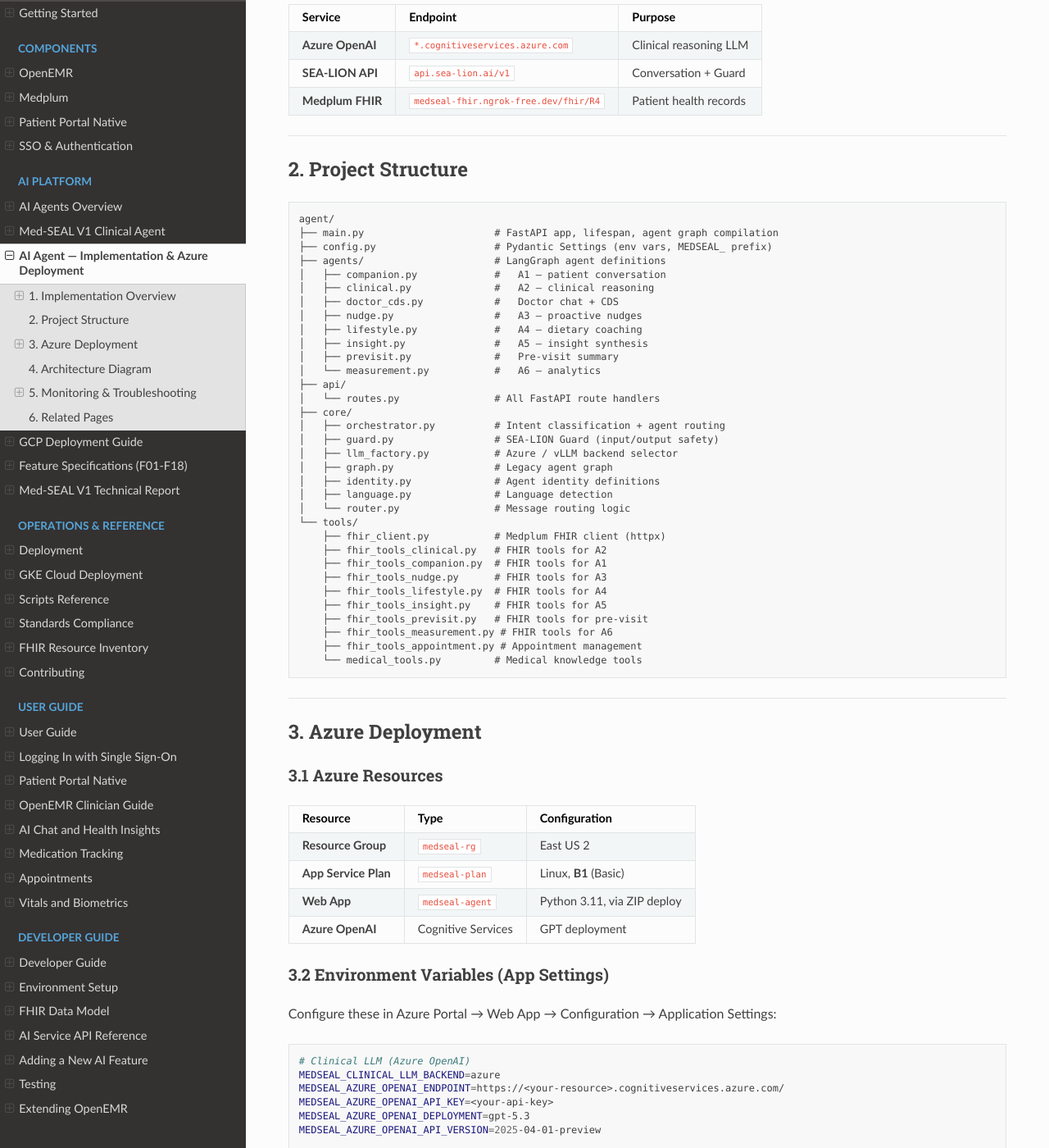
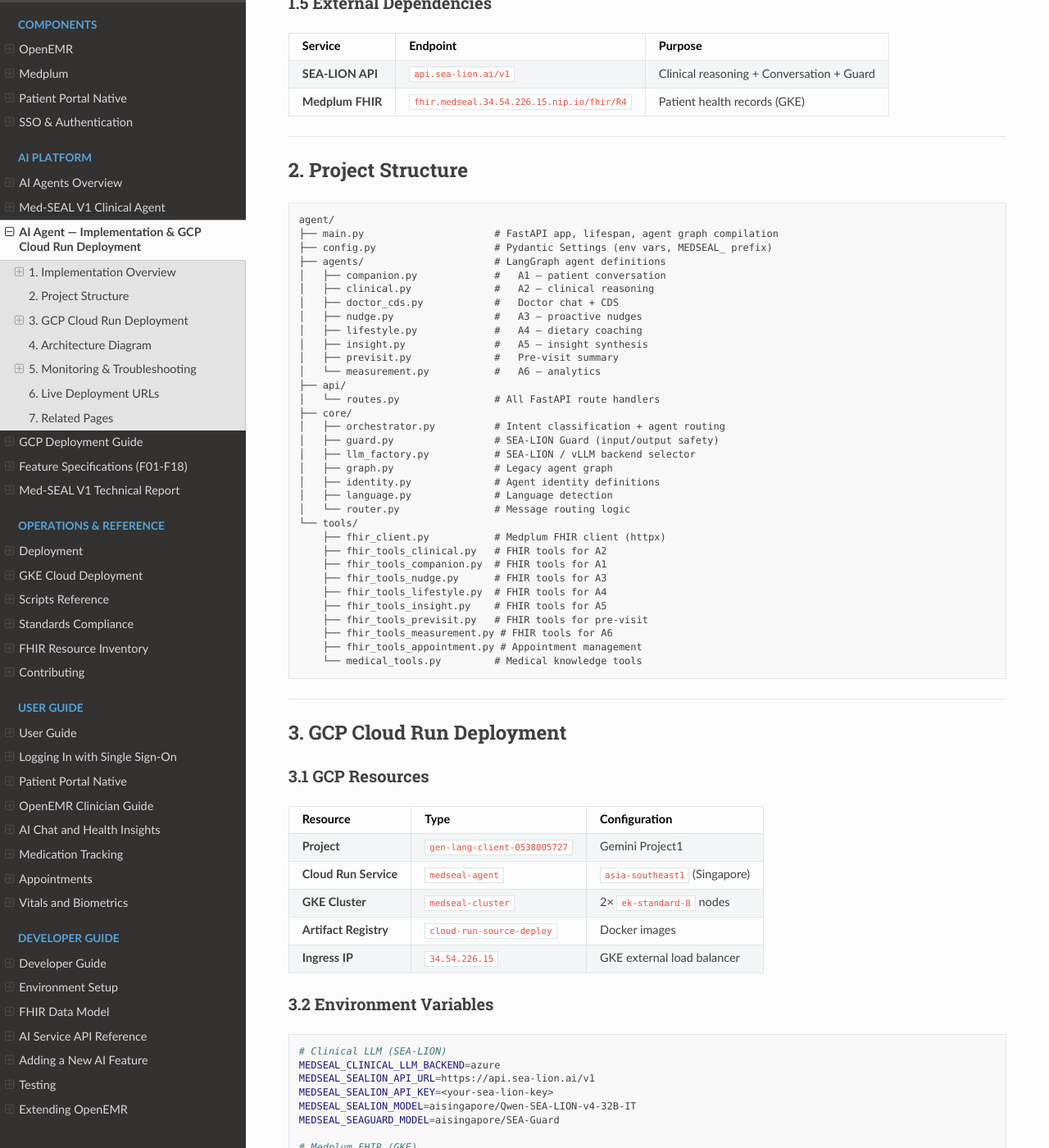
Before and after one commit to IgoyAI/Med-SEAL-docs, a Sphinx documentation site: the page built from docs/ai-agents/azure-deployment.md, in a window 1280 px wide and 1400 px high, scrolled down 2149 px. Shown: the whole window at 82% size. Built offline with Sphinx 7.4.7 and the Read the Docs theme 3.1.0, drawn with Linux system fonts in a browser that asks for light colours; some of the changed text lies outside the part shown.

Commit message:
docs: replace all Azure references with GCP Cloud Run + SEA-LION across AI agent docs

````diff
--- a/docs/ai-agents/azure-deployment.md
+++ b/docs/ai-agents/azure-deployment.md
@@ -1,6 +1,6 @@
-# AI Agent — Implementation & Azure Deployment
+# AI Agent — Implementation & GCP Cloud Run Deployment
 
-This page documents the implementation architecture and Azure deployment of the **Med-SEAL AI Agent** — the multi-agent clinical reasoning service that powers the platform's 18 smart healthcare features.
+This page documents the implementation architecture and **GCP Cloud Run** deployment of the **Med-SEAL AI Agent** — the multi-agent clinical reasoning service that powers the platform's 18 smart healthcare features.
 
 ---
 
@@ -13,13 +13,14 @@
 | **Runtime** | Python 3.11 |
 | **Web framework** | FastAPI + Uvicorn |
 | **Agent framework** | LangGraph (LangChain) |
-| **Clinical LLM** | Azure OpenAI — ChatGPT (GPT deployment) |
+| **Clinical LLM** | SEA-LION v4-32B (AI Singapore) |
 | **Conversation model** | SEA-LION v4 (AI Singapore) |
 | **Safety guard** | SEA-Guard (AI Singapore) |
 | **FHIR client** | Medplum (custom `httpx`-based client) |
 | **Session persistence** | SQLite (via `langgraph-checkpoint-sqlite`) |
 | **Containerisation** | Docker (`python:3.11-slim`) |
-| **Cloud hosting** | Azure App Service (Linux, B1 plan) |
+| **Cloud hosting** | GCP Cloud Run (Singapore, `asia-southeast1`) |
+| **Infrastructure** | GKE (`medseal-cluster`) for full stack |
 
 ### 1.2 Agent Roster
 
@@ -42,13 +43,13 @@
 The system supports two LLM backends via the **LLM Factory** (`agent/core/llm_factory.py`):
 
 ```python
-# config.py — defaults to Azure
+# config.py — defaults to SEA-LION
 clinical_llm_backend: str = "azure"  # or "vllm" for Med-SEAL V1
 ```
 
 | Mode | Backend | Model | When |
 |---|---|---|---|
-| `azure` *(current)* | Azure OpenAI | ChatGPT (GPT) | Demo & deployment — no GPU needed |
+| `azure` *(current)* | SEA-LION v4-32B via API | Qwen-SEA-LION-v4-32B-IT | Production — no GPU needed |
 | `vllm` | Self-hosted vLLM | `med-r1` (Med-SEAL V1) | Future — requires 2× H200 GPU |
 
 Switching is a single env var change: `MEDSEAL_CLINICAL_LLM_BACKEND=vllm`.
@@ -75,9 +76,8 @@
 
 | Service | Endpoint | Purpose |
 |---|---|---|
-| **Azure OpenAI** | `*.cognitiveservices.azure.com` | Clinical reasoning LLM |
-| **SEA-LION API** | `api.sea-lion.ai/v1` | Conversation + Guard |
-| **Medplum FHIR** | `medseal-fhir.ngrok-free.dev/fhir/R4` | Patient health records |
+| **SEA-LION API** | `api.sea-lion.ai/v1` | Clinical reasoning + Conversation + Guard |
+| **Medplum FHIR** | `fhir.medseal.34.54.226.15.nip.io/fhir/R4` | Patient health records (GKE) |
 
 ---
 
@@ -101,7 +101,7 @@
 ├── core/
 │   ├── orchestrator.py          # Intent classification + agent routing
 │   ├── guard.py                 # SEA-LION Guard (input/output safety)
-│   ├── llm_factory.py           # Azure / vLLM backend selector
+│   ├── llm_factory.py           # SEA-LION / vLLM backend selector
 │   ├── graph.py                 # Legacy agent graph
 │   ├── identity.py              # Agent identity definitions
 │   ├── language.py              # Language detection
@@ -121,37 +121,30 @@
 
 ---
 
-## 3. Azure Deployment
+## 3. GCP Cloud Run Deployment
 
-### 3.1 Azure Resources
+### 3.1 GCP Resources
 
 | Resource | Type | Configuration |
 |---|---|---|
-| **Resource Group** | `medseal-rg` | East US 2 |
-| **App Service Plan** | `medseal-plan` | Linux, **B1** (Basic) |
-| **Web App** | `medseal-agent` | Python 3.11, via ZIP deploy |
-| **Azure OpenAI** | Cognitive Services | GPT deployment |
+| **Project** | `gen-lang-client-0538005727` | Gemini Project1 |
+| **Cloud Run Service** | `medseal-agent` | `asia-southeast1` (Singapore) |
+| **GKE Cluster** | `medseal-cluster` | 2× `ek-standard-8` nodes |
+| **Artifact Registry** | `cloud-run-source-deploy` | Docker images |
+| **Ingress IP** | `34.54.226.15` | GKE external load balancer |
 
-### 3.2 Environment Variables (App Settings)
-
-Configure these in Azure Portal → Web App → Configuration → Application Settings:
+### 3.2 Environment Variables
 
 ```bash
-# Clinical LLM (Azure OpenAI)
+# Clinical LLM (SEA-LION)
 MEDSEAL_CLINICAL_LLM_BACKEND=azure
-MEDSEAL_AZURE_OPENAI_ENDPOINT=https://<your-resource>.cognitiveservices.azure.com/
-MEDSEAL_AZURE_OPENAI_API_KEY=<your-api-key>
-MEDSEAL_AZURE_OPENAI_DEPLOYMENT=gpt-5.3
-MEDSEAL_AZURE_OPENAI_API_VERSION=2025-04-01-preview
-
-# SEA-LION (conversation + guard)
 MEDSEAL_SEALION_API_URL=https://api.sea-lion.ai/v1
 MEDSEAL_SEALION_API_KEY=<your-sea-lion-key>
 MEDSEAL_SEALION_MODEL=aisingapore/Qwen-SEA-LION-v4-32B-IT
 MEDSEAL_SEAGUARD_MODEL=aisingapore/SEA-Guard
 
-# Medplum FHIR
-MEDSEAL_MEDPLUM_URL=https://medseal-fhir.ngrok-free.dev/fhir/R4
+# Medplum FHIR (GKE)
+MEDSEAL_MEDPLUM_URL=http://fhir.medseal.34.54.226.15.nip.io/fhir/R4
 MEDSEAL_MEDPLUM_EMAIL=admin@example.com
 MEDSEAL_MEDPLUM_PASSWORD=medplum_admin
 
@@ -166,87 +159,55 @@
 uvicorn agent.main:app --host 0.0.0.0 --port 8000
 ```
 
-Set in Azure Portal → Web App → Configuration → General Settings → Startup Command.
-
 ### 3.4 Deployment Steps
 
 #### Prerequisites
-- Azure CLI installed and authenticated (`az login`)
-- Python 3.11+ locally
-- Access to Azure OpenAI resource
+- Google Cloud SDK (`gcloud`) installed and authenticated
+- GCP project with billing enabled
+- Access to SEA-LION API (AI Singapore)
 
-#### Step 1: Create Azure Resources
+#### Step 1: Authenticate & Configure Project
 
 ```bash
-# Login
-az login
-
-# Create resource group
-az group create --name medseal-rg --location eastus2
-
-# Create App Service plan (Linux, Basic tier)
-az appservice plan create \
-  --name medseal-plan \
-  --resource-group medseal-rg \
-  --is-linux \
-  --sku B1
-
-# Create web app
-az webapp create \
-  --name medseal-agent \
-  --resource-group medseal-rg \
-  --plan medseal-plan \
-  --runtime "PYTHON:3.11"
+export PATH="$HOME/google-cloud-sdk/bin:$PATH"
+gcloud auth login --no-launch-browser
+gcloud config set project gen-lang-client-0538005727
 ```
 
-#### Step 2: Configure Environment Variables
+#### Step 2: Enable Required APIs
 
 ```bash
-az webapp config appsettings set \
-  --name medseal-agent \
-  --resource-group medseal-rg \
-  --settings \
-    MEDSEAL_CLINICAL_LLM_BACKEND=azure \
-    MEDSEAL_AZURE_OPENAI_ENDPOINT="https://<your-resource>.cognitiveservices.azure.com/" \
-    MEDSEAL_AZURE_OPENAI_API_KEY="<your-api-key>" \
-    MEDSEAL_AZURE_OPENAI_DEPLOYMENT="gpt-5.3" \
-    MEDSEAL_AZURE_OPENAI_API_VERSION="2025-04-01-preview" \
-    MEDSEAL_SEALION_API_URL="https://api.sea-lion.ai/v1" \
-    MEDSEAL_SEALION_API_KEY="<your-key>" \
-    MEDSEAL_MEDPLUM_URL="https://medseal-fhir.ngrok-free.dev/fhir/R4"
+gcloud services enable \
+  run.googleapis.com \
+  cloudbuild.googleapis.com \
+  artifactregistry.googleapis.com
 ```
 
-#### Step 3: Set Startup Command
+#### Step 3: Deploy from Source
 
 ```bash
-az webapp config set \
-  --name medseal-agent \
-  --resource-group medseal-rg \
-  --startup-file "uvicorn agent.main:app --host 0.0.0.0 --port 8000"
+gcloud run deploy medseal-agent \
+  --source /path/to/Med-SEAL \
+  --region asia-southeast1 \
+  --port 8000 \
+  --memory 1Gi \
+  --cpu 1 \
+  --timeout 60 \
+  --allow-unauthenticated \
+  --set-env-vars="\
+MEDSEAL_SEALION_API_KEY=<key>,\
+MEDSEAL_MEDPLUM_URL=http://fhir.medseal.34.54.226.15.nip.io/fhir/R4" \
+  --quiet
 ```
 
-#### Step 4: Deploy via ZIP
+#### Step 4: Verify
 
 ```bash
-# Create deployment ZIP (slim — agent code + requirements only)
-zip -r deploy.zip agent/ requirements_deploy.txt
+# Health check
+curl https://medseal-agent-74997794842.asia-southeast1.run.app/health
 
-# Deploy
-az webapp deploy \
-  --name medseal-agent \
-  --resource-group medseal-rg \
-  --src-path deploy.zip \
-  --type zip
-```
-
-#### Step 5: Verify
-
-```bash
-# Check logs
-az webapp log tail --name medseal-agent --resource-group medseal-rg
-
-# Health check
-curl https://medseal-agent.azurewebsites.net/health
+# List agents
+curl https://medseal-agent-74997794842.asia-southeast1.run.app/agents
 ```
 
 Expected health response:
@@ -260,11 +221,9 @@
 }
 ```
 
-> `vllm: unreachable` is expected — Med-SEAL V1 (`med-r1`) is not deployed. The system uses Azure OpenAI instead.
+> `vllm: unreachable` is expected — Med-SEAL V1 (`med-r1`) is not deployed. The system uses SEA-LION via API instead.
 
-### 3.5 Dockerfile (Alternative Deployment)
-
-The project also includes a Dockerfile for container-based deployment:
+### 3.5 Dockerfile
 
 ```dockerfile
 FROM python:3.11-slim
@@ -285,15 +244,6 @@
 EXPOSE 8000
 
 CMD ["uvicorn", "agent.main:app", "--host", "0.0.0.0", "--port", "8000"]
-```
-
-Deploy as a container via Azure Container Apps or Azure Web App for Containers:
-
-```bash
-# Build and push
-docker build -t medseal-agent .
-docker tag medseal-agent <your-acr>.azurecr.io/medseal-agent:latest
-docker push <your-acr>.azurecr.io/medseal-agent:latest
 ```
 
 ### 3.6 Requirements (Deployment)
@@ -324,7 +274,7 @@
 
 ```
 ┌─────────────────────────────────────────────────────────────┐
-│                    Azure App Service (B1)                    │
+│              GCP Cloud Run (asia-southeast1)                 │
 │                                                             │
 │  ┌────────────────────────────────────────────────────────┐ │
 │  │              FastAPI (uvicorn :8000)                    │ │
@@ -346,9 +296,10 @@
 └─────────┬──────────────────┬──────────────────┬─────────────┘
           │                  │                  │
     ┌─────▼─────┐    ┌──────▼──────┐    ┌──────▼──────┐
-    │Azure OpenAI│    │  SEA-LION   │    │   Medplum   │
-    │ ChatGPT    │    │ api.sea-lion│    │  FHIR R4    │
-    │(clinical)  │    │ .ai/v1     │    │ (ngrok)     │
+    │ SEA-LION   │    │  SEA-Guard  │    │   Medplum   │
+    │ v4-32B     │    │ Safety LLM  │    │  FHIR R4    │
+    │(clinical + │    │ api.sea-lion│    │ (GKE)       │
+    │ companion) │    │ .ai/v1      │    │             │
     └────────────┘    └─────────────┘    └─────────────┘
 ```
 
@@ -359,43 +310,62 @@
 ### 5.1 Logs
 
 ```bash
-# Stream live logs
-az webapp log tail --name medseal-agent --resource-group medseal-rg
+# Cloud Run logs
+gcloud run services logs read medseal-agent --region asia-southeast1 --limit 50
 
-# Download log files
-az webapp log download --name medseal-agent --resource-group medseal-rg
+# GKE pod logs
+kubectl logs -n medseal deployment/ai-service --tail=50
 ```
 
 ### 5.2 Common Issues
 
 | Issue | Cause | Fix |
 |---|---|---|
-| `vllm: unreachable` in health | Expected — Med-SEAL V1 not deployed | No action; Azure OpenAI handles clinical LLM |
-| `STARTUP FAILED — running in degraded mode` | Missing env vars or API key issues | Check `MEDSEAL_*` app settings |
-| `Azure OpenAI not configured` | Missing endpoint/key env vars | Set `MEDSEAL_AZURE_OPENAI_ENDPOINT` and `MEDSEAL_AZURE_OPENAI_API_KEY` |
-| Deployment timeout | ZIP too large or slow build | Use `requirements_deploy.txt` (slim), not full `requirements.txt` |
+| `vllm: unreachable` in health | Expected — Med-SEAL V1 not deployed | No action; SEA-LION handles clinical LLM |
+| `medplum: unreachable` | GKE FHIR server down or URL misconfigured | Check GKE pods: `kubectl get pods -n medseal` |
+| `STARTUP FAILED — running in degraded mode` | Missing env vars or API key issues | Check `MEDSEAL_*` env vars in Cloud Run |
+| `SEA-LION API timeout` | Rate limit or network issue | Retry; check SEA-LION API status |
 | `SQLite checkpointer unavailable` | File permission or dependency issue | Falls back to in-memory MemorySaver; sessions won't persist across restarts |
 
 ### 5.3 Scaling
 
-The B1 plan provides 1 core / 1.75 GB RAM. For higher load:
+Cloud Run auto-scales based on traffic. To adjust limits:
 
 ```bash
-# Scale up to S1 (Standard)
-az appservice plan update --name medseal-plan --resource-group medseal-rg --sku S1
+# Update CPU/memory
+gcloud run services update medseal-agent \
+  --region asia-southeast1 \
+  --cpu 2 \
+  --memory 2Gi
 
-# Scale out (multiple instances)
-az webapp scale --name medseal-agent --resource-group medseal-rg --instance-count 2
+# Set max instances
+gcloud run services update medseal-agent \
+  --region asia-southeast1 \
+  --max-instances 10
 ```
 
 > **Note:** When scaling to multiple instances, switch session persistence from SQLite to Redis (`MEDSEAL_REDIS_URL`) since SQLite is per-instance.
 
 ---
 
-## 6. Related Pages
+## 6. Live Deployment URLs
+
+| Service | URL | Platform |
+|---|---|---|
+| **AI Agent (API)** | `https://medseal-agent-74997794842.asia-southeast1.run.app` | Cloud Run |
+| **Swagger UI** | `https://medseal-agent-74997794842.asia-southeast1.run.app/docs` | Cloud Run |
+| **Patient App** | `app.medseal.34.54.226.15.nip.io` | GKE |
+| **FHIR Server** | `fhir.medseal.34.54.226.15.nip.io` | GKE |
+| **OpenEMR** | `emr.medseal.34.54.226.15.nip.io` | GKE |
+| **Medplum Admin** | `medplum.medseal.34.54.226.15.nip.io` | GKE |
+
+---
+
+## 7. Related Pages
 
 - {doc}`../technical-report-v1` — Med-SEAL V1 base model (`med-r1`) technical report
 - {doc}`overview` — Multi-agent roster and orchestration
 - {doc}`../architecture` — Full system architecture
+- {doc}`gcp-deployment` — Detailed GCP deployment guide
 - {doc}`../developer-guide/api-reference` — REST API reference
 - {doc}`../developer-guide/environment-setup` — Local development setup
````
Also changed, not shown: docs/ai-agents/clinical-agent.md (+7 -6 lines), docs/ai-agents/overview.md (+14 -6 lines), docs/architecture.md (+3 -3 lines), docs/index.md (+1 -0 lines).
